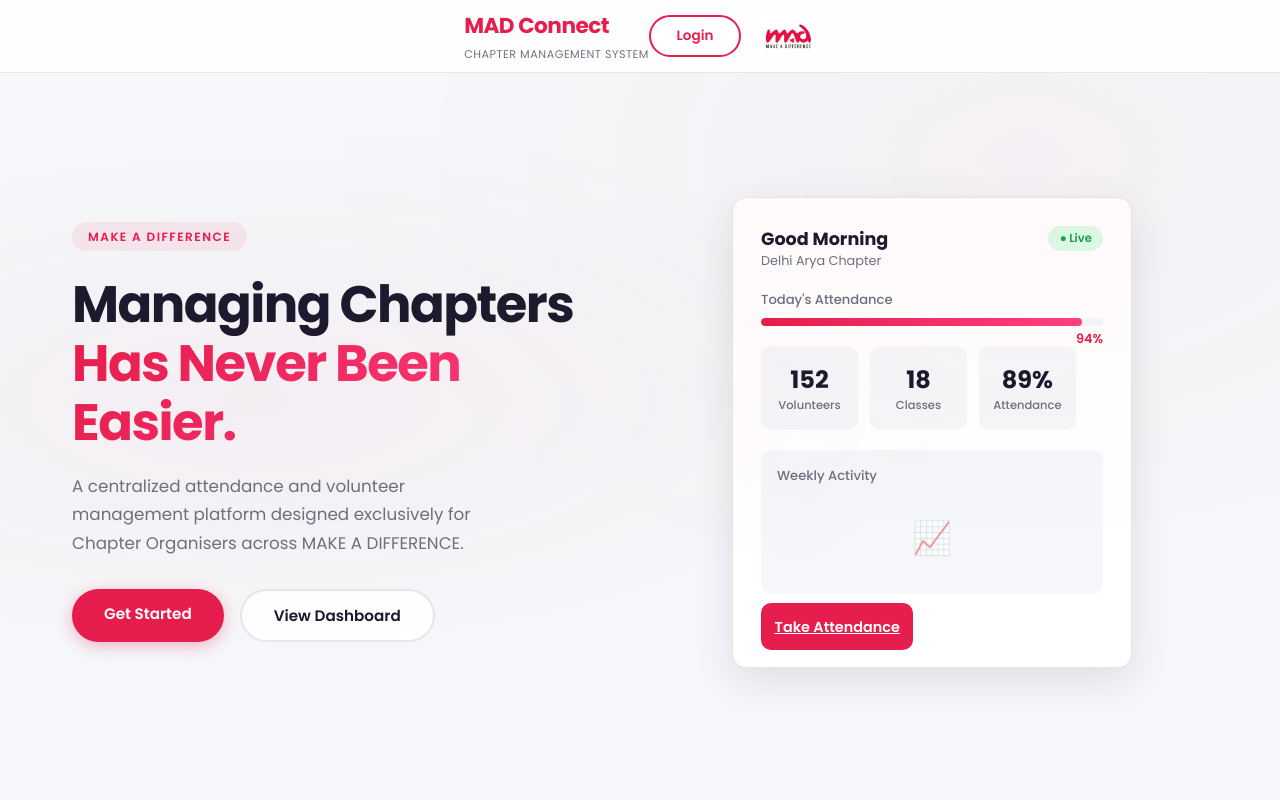
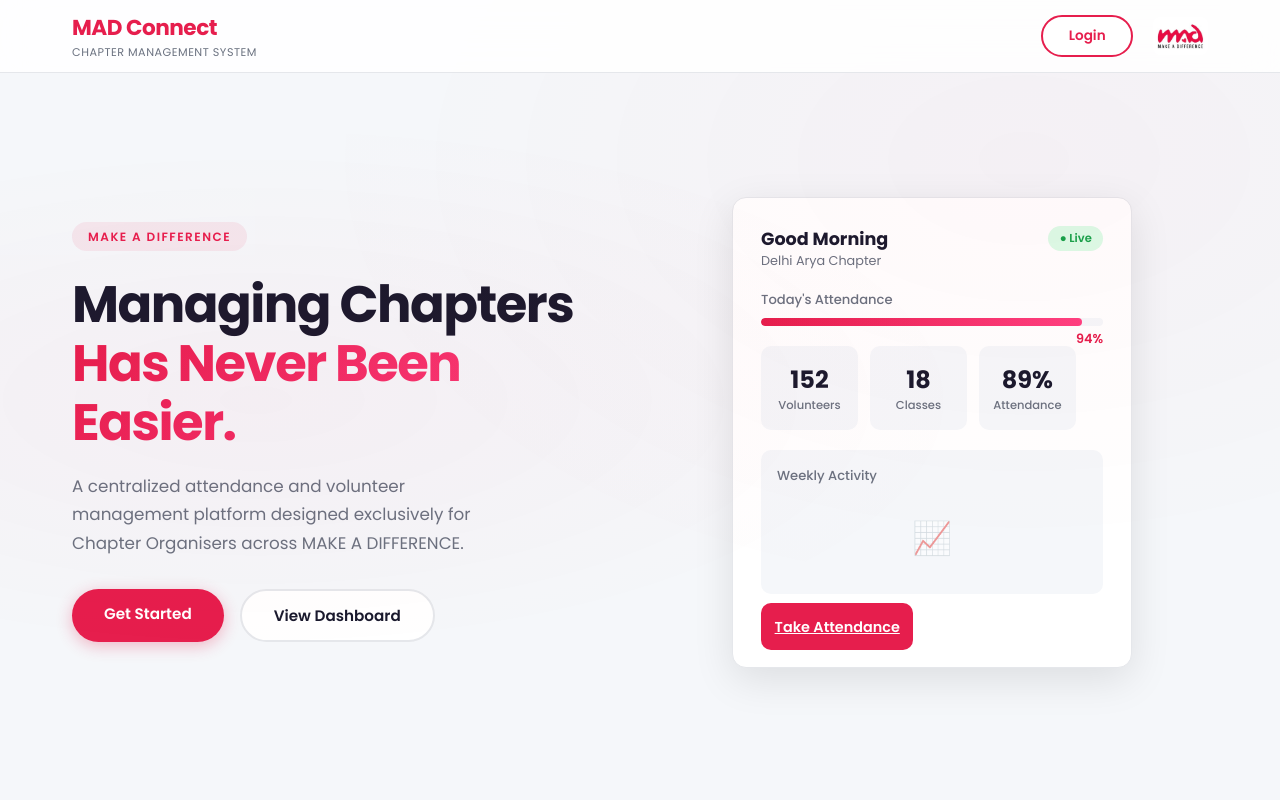
Before and after one commit to sakshamsharma2806-spec/MADConnect, a Next.js app: page / in a window 1280 px wide. Shown: the top 800 px of the page. Built offline with nearby package versions, Linux system fonts and the light colour scheme.

Commit message:
Fix landing navbar: use div instead of header to avoid shared.css override

```diff
--- a/app/page.tsx
+++ b/app/page.tsx
@@ -180,7 +180,7 @@
       `}</style>
 
       <div className="landing">
-        <header className="l-header">
+        <div className="l-header">
           <nav className="l-navbar">
             <div className="l-nav-left">
               <div className="l-brand">
@@ -193,7 +193,7 @@
               <img src="/mad.logo.png" alt="MAD Logo" />
             </div>
           </nav>
-        </header>
+        </div>
 
         <section className="l-hero">
           <div className="l-hero-left">
```
